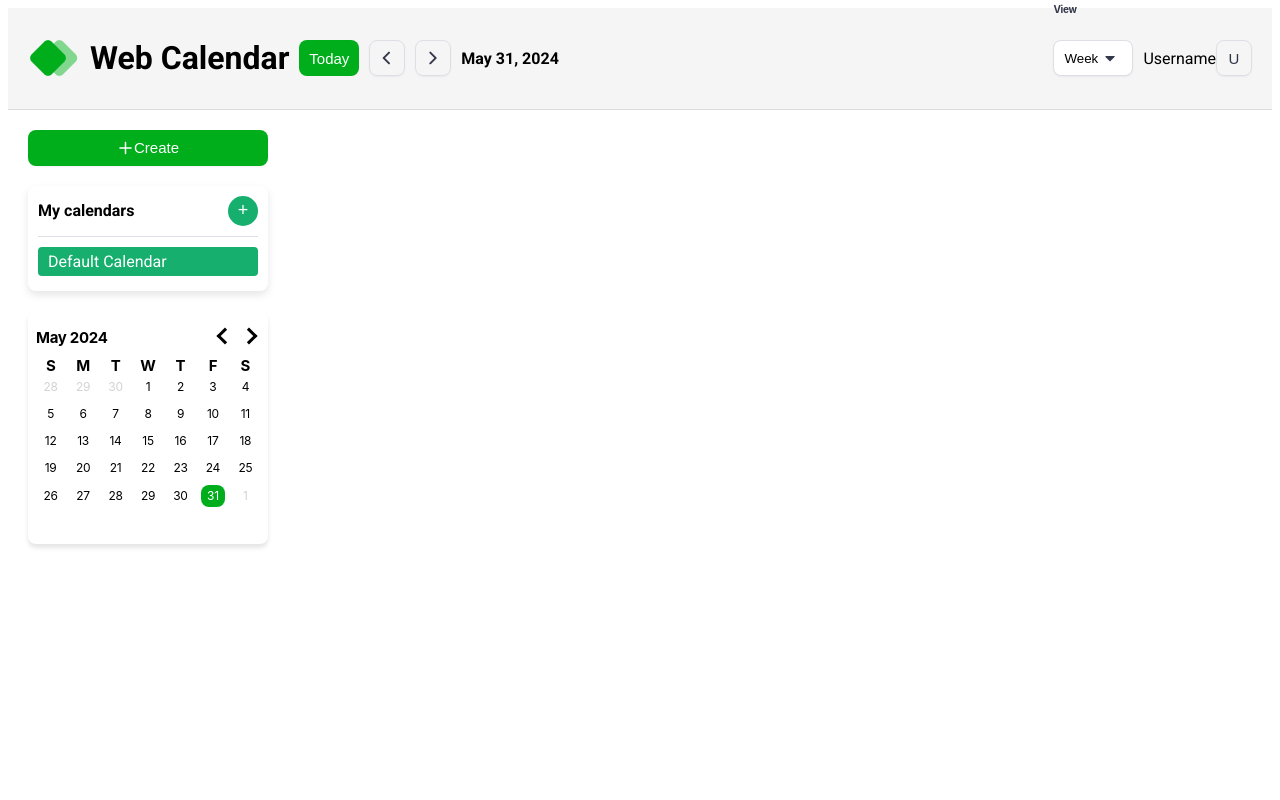
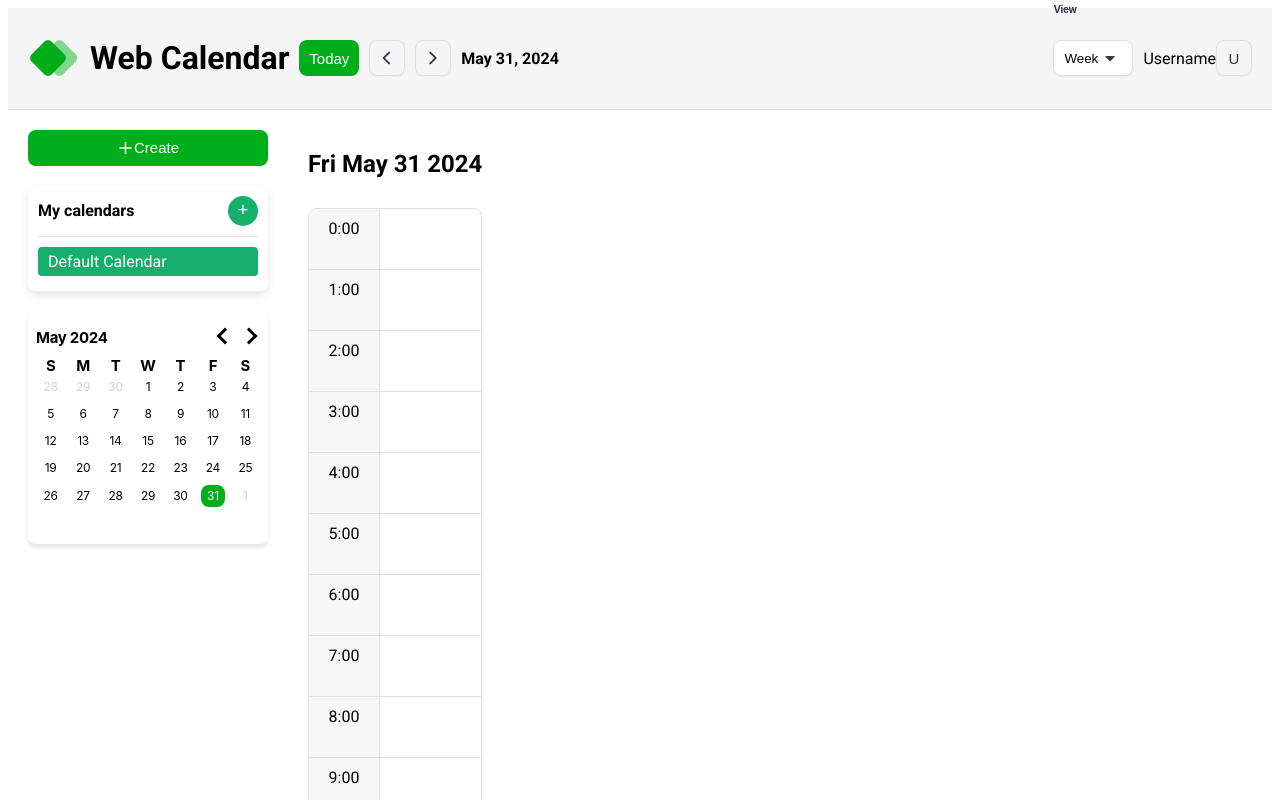
Before and after one commit to comeback132/web-calendar, a React (Vite) app in the folder web-calendar/: page / in a window 1280 px wide. Shown: the top 800 px of the page. Built offline with nearby package versions, Linux system fonts and the light colour scheme.

Commit message:
starter0.3

```diff
--- a/web-calendar/src/App.css
+++ b/web-calendar/src/App.css
@@ -0,0 +1,5 @@
+.app{
+    display: flex;
+    flex-direction: row;
+    width:100%;
+}
--- a/web-calendar/src/App.jsx
+++ b/web-calendar/src/App.jsx
@@ -4,10 +4,12 @@ import { BrowserRouter as Router, Routes, Route } from 'react-router-dom';
 import { setSelectedDate } from '@/features/calendar/calendarSlice';
 import Header from '@/components/Header/Header';
 import CalendarView from '@/features/calendar/CalendarView';
+import DayView from '@/components/DayView/DayView';
 import CalendarList from '@/components/CalendarList/CalendarList';
 import CustomDatePicker from '@/components/CustomDatePicker/DatePicker';
 import CustomButton from '@/components/CustomButton/CustomButton';
 import plus from '@/assets/plus.png';
+import './App.css'
 
 const App = () => {
   const dispatch = useDispatch();
@@ -19,6 +21,7 @@ const App = () => {
   return (
       <Router>
         <Header />
+        <div className='app'>
           <div className='leftwrap'>
             <CustomButton primary withIcon>
               <img src={plus} alt="plus" />
@@ -27,11 +30,13 @@ const App = () => {
             <CalendarList/>
             <CustomDatePicker selectedDate={selectedDate} onDateChange={handleDateChange} />
           </div>
-        <div className="app">
+          <div className="calendar-views">
             <Routes>
-            <Route path="/" element={<CalendarView />} />
+              <Route path="/" element={<DayView />} />
+              <Route path="/day" element={<DayView />} />
               <Route path="/week" element={<div>Week View (to be implemented)</div>} />
             </Routes>
+          </div>
         </div>
       </Router>
   );
--- /dev/null
+++ b/web-calendar/src/components/DayView/DayView.jsx
@@ -0,0 +1,95 @@
+import React from 'react';
+import { useSelector } from 'react-redux';
+import styled from 'styled-components';
+
+const DayViewWrapper = styled.div`
+  display: flex;
+  flex-direction: column;
+  margin: 20px;
+  flex-grow: 100;
+`;
+
+const DayViewHeader = styled.div`
+  display: flex;
+  justify-content: center;
+  margin-bottom: 10px;
+`;
+
+const DayViewBody = styled.div`
+  display: flex;
+  flex-direction: column;
+  border: 1px solid #dedfe5;
+  border-radius: 8px;
+  overflow: hidden;
+`;
+
+const DayViewHour = styled.div`
+  display: flex;
+  border-bottom: 1px solid #dedfe5;
+  min-height: 60px;
+  position: relative;
+
+  &:last-child {
+    border-bottom: none;
+  }
+`;
+
+const HourLabel = styled.div`
+  width: 50px;
+  text-align: center;
+  padding: 10px;
+  border-right: 1px solid #dedfe5;
+  background-color: #f7f7f7;
+`;
+
+const HourEvents = styled.div`
+  flex: 1;
+  padding: 10px;
+  position: relative;
+`;
+
+const DayViewEvent = styled.div`
+  position: absolute;
+  left: 60px;
+  right: 10px;
+  padding: 5px;
+  border-radius: 4px;
+  color: white;
+`;
+
+const DayView = () => {
+  const events = useSelector((state) => state.calendar.events) || [];
+  const selectedDate = useSelector((state) => state.calendar.selectedDate);
+
+  // Filter events for the selected date
+  const dayEvents = events.filter(event =>
+    new Date(event.date).toDateString() === new Date(selectedDate).toDateString()
+  );
+
+  return (
+    <DayViewWrapper>
+      <DayViewHeader>
+        <h2>{new Date(selectedDate).toDateString()}</h2>
+      </DayViewHeader>
+      <DayViewBody>
+        {[...Array(24)].map((_, hour) => (
+          <DayViewHour key={hour}>
+            <HourLabel>{hour}:00</HourLabel>
+            <HourEvents>
+              {dayEvents
+                .filter(event => new Date(event.date).getHours() === hour)
+                .map(event => (
+                  <DayViewEvent key={event.id} style={{ backgroundColor: event.color }}>
+                    {event.title}
+                  </DayViewEvent>
+                ))
+              }
+            </HourEvents>
+          </DayViewHour>
+        ))}
+      </DayViewBody>
+    </DayViewWrapper>
+  );
+};
+
+export default DayView;
```
Lines whose indentation alone changed are shown as unchanged.
